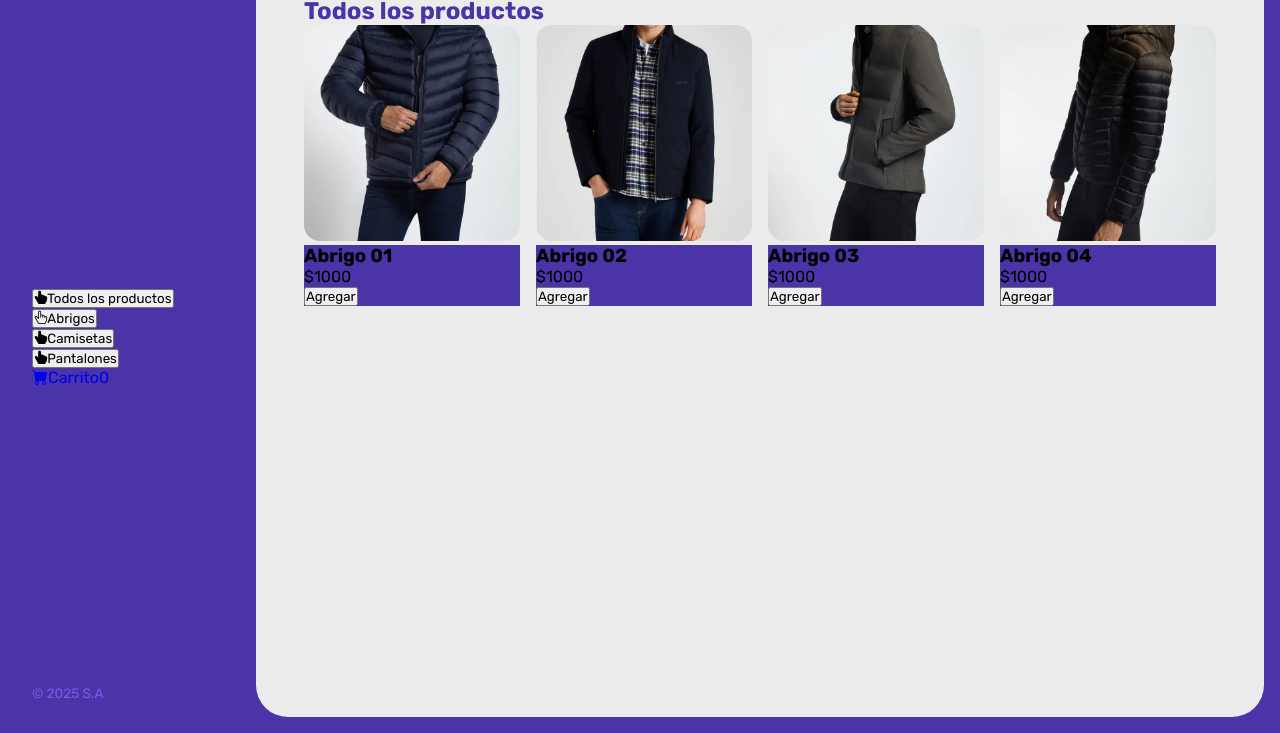
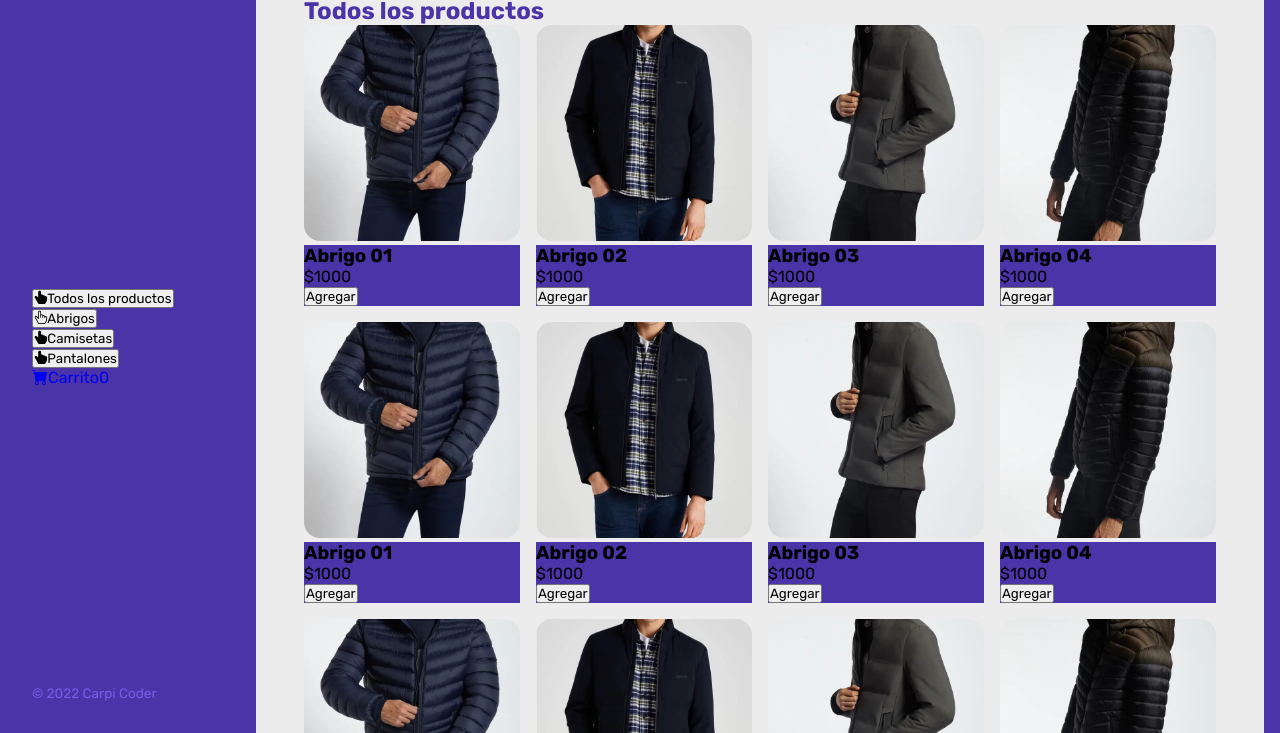
Before and after one commit to viteripro/Web-ecommerce, a plain HTML site: page index.html in a window 1280 px wide. Shown: the part 67-800 px from the top of the page. Drawn offline with nearby package versions, Linux system fonts and the light colour scheme; a script that the page names is missing.

Commit message:
Agregando clases

```diff
--- a/index.html
+++ b/index.html
@@ -16,7 +16,7 @@
               <h1 class="logo">Online Shop</h1>
            </header>
            <nav>
-            <ul>
+             <ul class="menu">
                 <li>
                     <button class="boton-menu button-categoria active"><i class="bi bi-hand-index-thumb-fill"></i>Todos los productos</button>
                 </li>
@@ -36,13 +36,88 @@
             </ul>
            </nav>
            <footer>
-            <p class="texto-footer">© 2025 S.A</p>
+            <p class="texto-footer">© 2022 Carpi Coder</p>
            </footer>
 
        </aside>
        <main>
            <h2 class="titulo-principal">Todos los productos</h2>
            <div class="contenedor-productos">
+               <div class="producto">
+                   <img class="producto-imagen" src="./img/abrigos/01.jpg" alt="">
+                   <div class="producto-detalles">
+                       <h3 class="producto-titulo">Abrigo 01</h3>
+                       <p class="producto-precio">$1000</p>
+                       <button class="producto-agregar">Agregar</button>
+                   </div>
+               </div>
+
+               <div class="producto">
+                   <img class="producto-imagen" src="./img/abrigos/02.jpg" alt="">
+                   <div class="producto-detalles">
+                       <h3 class="producto-titulo">Abrigo 02</h3>
+                       <p class="producto-precio">$1000</p>
+                       <button class="producto-agregar">Agregar</button>
+                   </div>
+               </div>
+
+               <div class="producto">
+                   <img class="producto-imagen" src="./img/abrigos/03.jpg" alt="">
+                   <div class="producto-detalles">
+                       <h3 class="producto-titulo">Abrigo 03</h3>
+                       <p class="producto-precio">$1000</p>
+                       <button class="producto-agregar">Agregar</button>
+                   </div>
+               </div>
+
+               <div class="producto">
+                   <img class="producto-imagen" src="./img/abrigos/04.jpg" alt="">
+                   <div class="producto-detalles">
+                       <h3 class="producto-titulo">Abrigo 04</h3>
+                       <p class="producto-precio">$1000</p>
+                       <button class="producto-agregar">Agregar</button>
+                   </div>
+               </div>
+
+
+               <div class="producto">
+                   <img class="producto-imagen" src="./img/abrigos/01.jpg" alt="">
+                   <div class="producto-detalles">
+                       <h3 class="producto-titulo">Abrigo 01</h3>
+                       <p class="producto-precio">$1000</p>
+                       <button class="producto-agregar">Agregar</button>
+                   </div>
+               </div>
+
+               <div class="producto">
+                   <img class="producto-imagen" src="./img/abrigos/02.jpg" alt="">
+                   <div class="producto-detalles">
+                       <h3 class="producto-titulo">Abrigo 02</h3>
+                       <p class="producto-precio">$1000</p>
+                       <button class="producto-agregar">Agregar</button>
+                   </div>
+               </div>
+
+               <div class="producto">
+                   <img class="producto-imagen" src="./img/abrigos/03.jpg" alt="">
+                   <div class="producto-detalles">
+                       <h3 class="producto-titulo">Abrigo 03</h3>
+                       <p class="producto-precio">$1000</p>
+                       <button class="producto-agregar">Agregar</button>
+                   </div>
+               </div>
+
+               <div class="producto">
+                   <img class="producto-imagen" src="./img/abrigos/04.jpg" alt="">
+                   <div class="producto-detalles">
+                       <h3 class="producto-titulo">Abrigo 04</h3>
+                       <p class="producto-precio">$1000</p>
+                       <button class="producto-agregar">Agregar</button>
+                   </div>
+               </div>
+
+
+
                <div class="producto">
                    <img class="producto-imagen" src="./img/abrigos/01.jpg" alt="">
                    <div class="producto-detalles">
```
